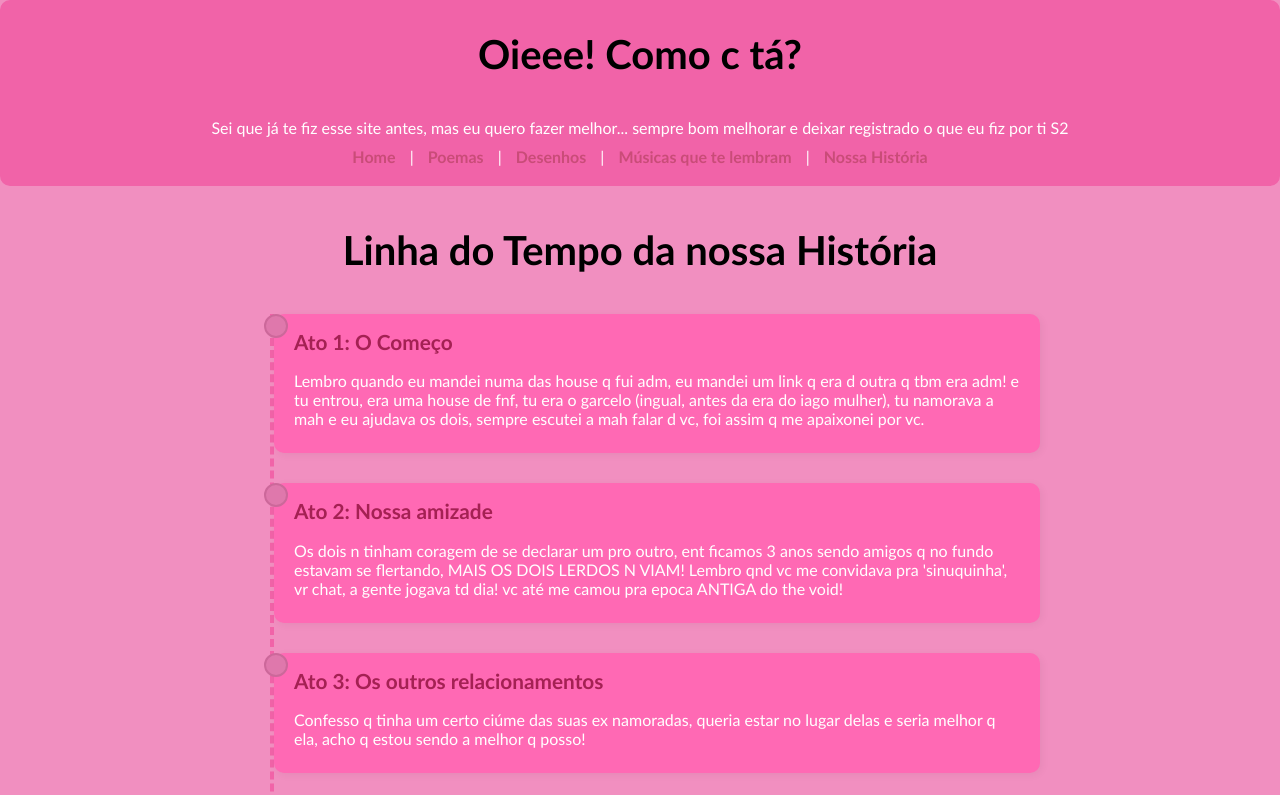
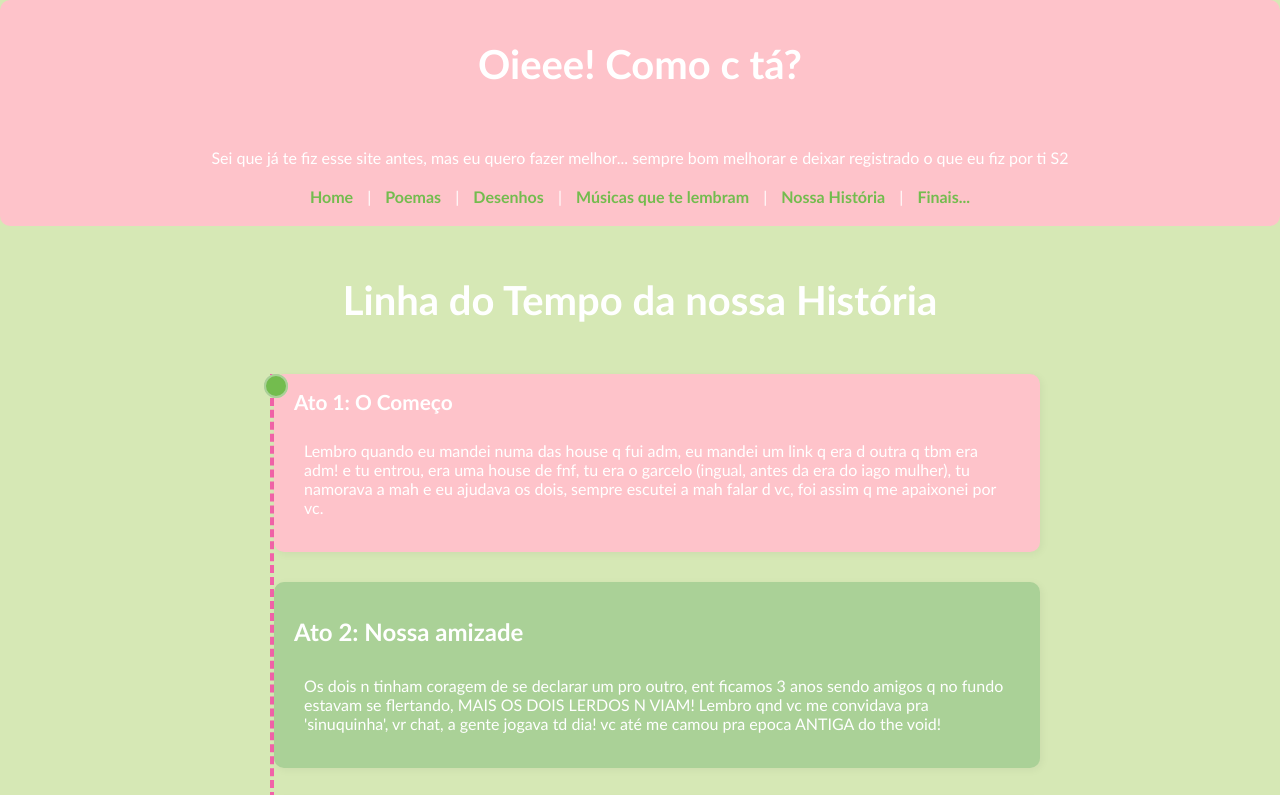
Before and after one commit to DudaPiacenti/Site-pro-Iago, a plain HTML site: page NssHistória.html in a window 1280 px wide. Shown: the top 795 px of the page. Drawn offline with Linux system fonts and the light colour scheme.

Commit message:
mudei mt coisa

```diff
--- a/Desenhos.css
+++ b/Desenhos.css
@@ -1,30 +1,35 @@
-body{
-    font-family:'Gill Sans', 'Gill Sans MT', Calibri, 'Trebuchet MS', sans-serif;
-    background-color: #f18fc0;
-    margin: 0;
-    padding: 0;
-    color: white;
-}
 header {
-    background-color: #f163a8;
+    background-color: #fec3ca;
     border-radius: 10px;
     text-align: center;
     padding: 20px;
 }
 nav a {
-    color: #c94c78;
+    color: #73bc4e;
     text-decoration: none;
     margin: 0 10px;
     font-weight: bold;
+}
+h4{
+    margin-left: 10px 0;
+    color: #aad197;
 }
 nav a:hover {
     text-decoration: underline;
 }
 h1, p {
     margin: 10px 0;
+    padding: 10px;
 }
-h4{
-    margin-left: 10px 0;
+body{
+    font-family:'Gill Sans', 'Gill Sans MT', Calibri, 'Trebuchet MS', sans-serif;
+    background-color: #d6e8b5;
+    margin: 0;
+    padding: 0;
+    color: white;
+}
+h1{
+    color: #ffdbe0;
 }
 .img{
     width: 200px;
--- a/Finais.css
+++ b/Finais.css
@@ -1,12 +1,12 @@
 body{
     font-family:'Gill Sans', 'Gill Sans MT', Calibri, 'Trebuchet MS', sans-serif;
-    background-color: #f18fc0;
+    background-color: #d6e8b5;
     margin: 0;
     padding: 0;
     color: white;
 }
 aside{
-    background-color: #ff69b4;
+    background-color: #fec3ca;
     border-radius: 10px;
     margin-left: 400px;
     margin-right: 400px;
--- a/Home.css
+++ b/Home.css
@@ -1,46 +1,49 @@
 header {
-    background-color: #f163a8;
+    background-color: #fec3ca;
     border-radius: 10px;
     text-align: center;
     padding: 20px;
 }
 nav a {
-    color: #c94c78;
+    color: #73bc4e;
     text-decoration: none;
     margin: 0 10px;
     font-weight: bold;
 }
 h4{
     margin-left: 10px 0;
+    color: #aad197;
 }
 nav a:hover {
     text-decoration: underline;
 }
 h1, p {
     margin: 10px 0;
+    padding: 10px;
 }
 body{
     font-family:'Gill Sans', 'Gill Sans MT', Calibri, 'Trebuchet MS', sans-serif;
-    background-color: #f18fc0;
+    background-color: #d6e8b5;
     margin: 0;
     padding: 0;
     color: white;
 }
 h2{
-    background-color: #a42153;
+    background-color: #d0f0c0;
     margin-top: 200px;
     text-align: center;
     border-radius: 10px;
 }
 aside{
-    background-color: #ff69b4;
+    background-color: #fec3ca;
     border-radius: 10px;
     margin-left: 400px;
     margin-right: 400px;
     text-align: center;
 }
 #metas{
-    background-color: #ff69b4;
+    color: #ffffff;
+    background-color: #c6d998;
     margin-right: 1150px;
     text-align: center;
     border-radius: 10px;
@@ -64,3 +67,36 @@ aside{
 .hidden {
   display: none;
 }
+.audio-button {
+    margin: 10px;
+    padding: 10px 20px;
+    border: none;
+    background-color: #d6e8b5;
+    color: white;
+    border-radius: 8px;
+    cursor: pointer;
+    transition: background-color 0.3s;
+}
+.audio-button:hover {
+    background-color: #73bc4e
+}
+.audios{
+    margin-left: 1150px;
+    margin-right: 10px;
+    background-color: #c6d998;
+    border-radius: 10px;
+    margin-top: -400px;
+    text-align: center;
+}
+#RA{
+    color: #73bc4e;
+}
+h3{
+    color: #73bc4e;
+}
+h4{
+    color: #73bc4e;
+}
+h1{
+    color: #ffdbe0;
+}
--- a/Msc.css
+++ b/Msc.css
@@ -1,30 +1,35 @@
-body{
-    font-family:'Gill Sans', 'Gill Sans MT', Calibri, 'Trebuchet MS', sans-serif;
-    background-color: #f18fc0;
-    margin: 0;
-    padding: 0;
-    color: white;
-}
 header {
-    background-color: #f163a8;
+    background-color: #fec3ca;
     border-radius: 10px;
     text-align: center;
     padding: 20px;
 }
-h4{
-    margin-left: 10px 0;
-}
 nav a {
-    color: #c94c78;
+    color: #73bc4e;
     text-decoration: none;
     margin: 0 10px;
     font-weight: bold;
+}
+h4{
+    margin-left: 10px 0;
+    color: #ffffff;
 }
 nav a:hover {
     text-decoration: underline;
 }
 h1, p {
     margin: 10px 0;
+    padding: 10px;
+}
+body{
+    font-family:'Gill Sans', 'Gill Sans MT', Calibri, 'Trebuchet MS', sans-serif;
+    background-color: #d6e8b5;
+    margin: 0;
+    padding: 0;
+    color: white;
+}
+h1{
+    color: #ffdbe0;
 }
 .container-imagens {
     display: flex;
@@ -36,7 +41,7 @@ h1, p {
     border-radius: 10px;
 }
 h5, p {
-    background-color: #f163a8;
+    background-color: #fec3ca;
     text-align: center;
     margin: 10px 0 10px 20px;
     padding: 5px;
@@ -47,7 +52,7 @@ h5, p {
     border-radius: 10px;
 }
 #nsPlay{
-    background-color: #f163a8;
+    background-color: #fec3ca;
     border-radius: 10px;
     text-align: center;
     margin-left: 500px;
--- a/NssHistória.css
+++ b/NssHistória.css
@@ -1,30 +1,35 @@
 header {
-    background-color: #f163a8;
+    background-color: #fec3ca;
     border-radius: 10px;
     text-align: center;
     padding: 20px;
 }
 nav a {
-    color: #c94c78;
+    color: #73bc4e;
     text-decoration: none;
     margin: 0 10px;
     font-weight: bold;
+}
+h4{
+    margin-left: 10px 0;
+    color: #aad197;
 }
 nav a:hover {
     text-decoration: underline;
 }
 h1, p {
     margin: 10px 0;
-}
-h4{
-    margin-left: 10px 0;
+    padding: 10px;
 }
 body{
     font-family:'Gill Sans', 'Gill Sans MT', Calibri, 'Trebuchet MS', sans-serif;
-    background-color: #f18fc0;
+    background-color: #d6e8b5;
     margin: 0;
     padding: 0;
-    color: rgb(255, 255, 255);
+    color: white;
+}
+h1{
+    color: #ffdbe0;
 }
 .timeline-container {
   max-width: 800px;
@@ -33,7 +38,7 @@ body{
 }
 h1 {
   text-align: center;
-  color: #000000;
+  color: #ffffff;
   font-size: 2.5em;
   margin-bottom: 40px;
 }
@@ -56,20 +61,37 @@ h1 {
   top: 0;
   width: 20px;
   height: 20px;
-  background-color: #df78ac;
-  border: 2px solid #cc689a;
+  background-color: #fec3ca;
+  border: 2px solid #ffdbe0;
+  border-radius: 50%;
+}
+
+.event2::before {
+  content: '';
+  position: absolute;
+  left: -10px;
+  top: 0;
+  width: 20px;
+  height: 20px;
+  background-color: #73bc4e;
+  border: 2px solid #aad197;
   border-radius: 50%;
 }
 
 .content {
-  background: #ff69b4;
+  background-color: #fec3ca;
   padding: 15px 20px;
   border-radius: 10px;
   box-shadow: 2px 2px 8px rgba(0,0,0,0.05);
 }
-
+.content2 {
+  background-color: #aad197;
+  padding: 15px 20px;
+  border-radius: 10px;
+  box-shadow: 2px 2px 8px rgba(0,0,0,0.05);
+}
 .content h2 {
   margin-top: 0;
   font-size: 1.3em;
-  color: #a42153;
+  background-color: #fec3ca;
 }
--- a/NssHistória.html
+++ b/NssHistória.html
@@ -7,33 +7,6 @@
     <link rel="stylesheet" href="NssHistória.css">
     <link rel="shortcut icon" href="favicon-32x32.png" type="image/x-icon">
 </head>
-
-<script>
-  const requiredPages = [
-    'Home.html',
-    'Poemas.html',
-    'Desenhos.html',
-    'Msc.html',
-    'NssHistória.html' // adicione todos os nomes dos arquivos usados no menu
-  ];
-
-  // Marca a página atual como visitada
-  const currentPage = location.pathname.split('Finais.html').pop(); // pega só o nome do arquivo
-  const visited = JSON.parse(localStorage.getItem('visitedPages') || '{}');
-  visited[currentPage] = true;
-  localStorage.setItem('visitedPages', JSON.stringify(visited));
-
-  // Verifica se todas foram visitadas
-  const allVisited = requiredPages.every(page => visited[page]);
-
-  // Se sim, e ainda não foi redirecionado, redireciona
-  if (allVisited && !localStorage.getItem('redirectDone')) {
-    localStorage.setItem('redirectDone', 'true'); // impede redirecionamentos futuros
-    window.open('https://www.exemplo.com', '_blank'); // coloque aqui o link final
-  }
-</script>
-
-
 <body>
   <header>
         <h1>Oieee! Como c tá?</h1>
@@ -43,7 +16,8 @@
             <a href="Poemas.html" target="_blank">Poemas</a> |
             <a href="Desenhos.html" target="_blank">Desenhos</a> |
             <a href="Msc.html" target="_blank">Músicas que te lembram</a> |
-            <a href="NssHistória.html" target="_blank">Nossa História</a>
+            <a href="NssHistória.html" target="_blank">Nossa História</a> |
+            <a href="Finais.html" target="_blank">Finais...</a>
         </nav>
     </header>
   <div class="timeline-container">
@@ -57,8 +31,8 @@
         </div>
       </div>
 
-      <div class="event">
-        <div class="content">
+      <div class="event2">
+        <div class="content2">
           <h2>Ato 2: Nossa amizade</h2>
           <p>Os dois n tinham coragem de se declarar um pro outro, ent ficamos 3 anos sendo amigos q no fundo estavam se flertando, MAIS OS DOIS LERDOS N VIAM! Lembro qnd vc me convidava pra 'sinuquinha', vr chat, a gente jogava td dia! vc até me camou pra epoca ANTIGA do the void!</p>
         </div>
@@ -71,8 +45,8 @@
         </div>
       </div>
 
-      <div class="event">
-        <div class="content">
+      <div class="event2">
+        <div class="content2">
           <h2>Ato 4: Nova história</h2>
           <p>Começamos básico! "Quando fizer 30 anos, vamos nos casar"... depois foi para: "Bora ficar?", Logo foi... "Amizade Colorida né" e esses periodos mostrou como vc poderia ser amoroso cmg, seria o melhor que pode, fez desenho pra mim, tanto q esta na página <a href="Desenhos.html">Desenhos</a> lá em cima! Era da forma que eu queria, da forma q eu pedi, do jeitinho q eu desejei.</p>
         </div>
--- a/Poemas.css
+++ b/Poemas.css
@@ -1,10 +1,10 @@
 .caixa{
-    background-color: #f163a8;
+    background-color: #fec3ca;
     border-radius: 10px;
     text-align: center;
 }
 h4{
-    background-color: #cf4289;
+    background-color: #ffdbe0;
     border-radius: 10px;
 }
 #poema2{
@@ -30,31 +30,36 @@ h4{
     margin-right: 1000px;
     margin-top: -500px;
 }
-body{
-    font-family:'Gill Sans', 'Gill Sans MT', Calibri, 'Trebuchet MS', sans-serif;
-    background-color: #f18fc0;
-    margin: 0;
-    padding: 0;
-    color: white;
-}
 header {
-    background-color: #f163a8;
+    background-color: #fec3ca;
     border-radius: 10px;
     text-align: center;
     padding: 20px;
 }
 nav a {
-    color: #c94c78;
+    color: #73bc4e;
     text-decoration: none;
     margin: 0 10px;
     font-weight: bold;
+}
+h4{
+    margin-left: 10px 0;
+    color: #aad197;
 }
 nav a:hover {
     text-decoration: underline;
 }
 h1, p {
     margin: 10px 0;
+    padding: 10px;
 }
-h4{
-    margin-left: 10px 0;
+body{
+    font-family:'Gill Sans', 'Gill Sans MT', Calibri, 'Trebuchet MS', sans-serif;
+    background-color: #d6e8b5;
+    margin: 0;
+    padding: 0;
+    color: white;
 }
+h1{
+    color: #ffdbe0;
+}
```
Also changed, not shown: Desenhos.html (+0 -27 lines), Home.html (+35 -27 lines), Msc.html (+0 -27 lines), Poemas.html (+0 -27 lines). Lines whose indentation alone changed are shown as unchanged.
